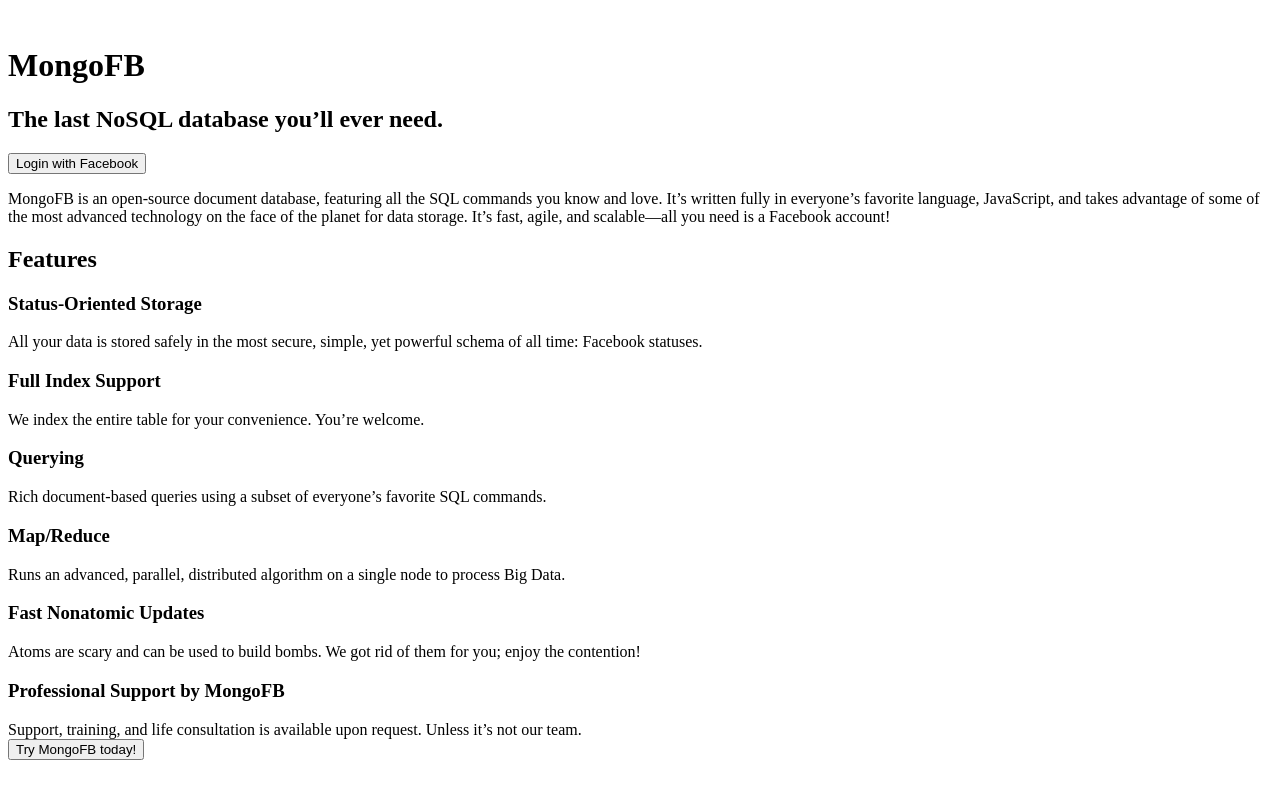
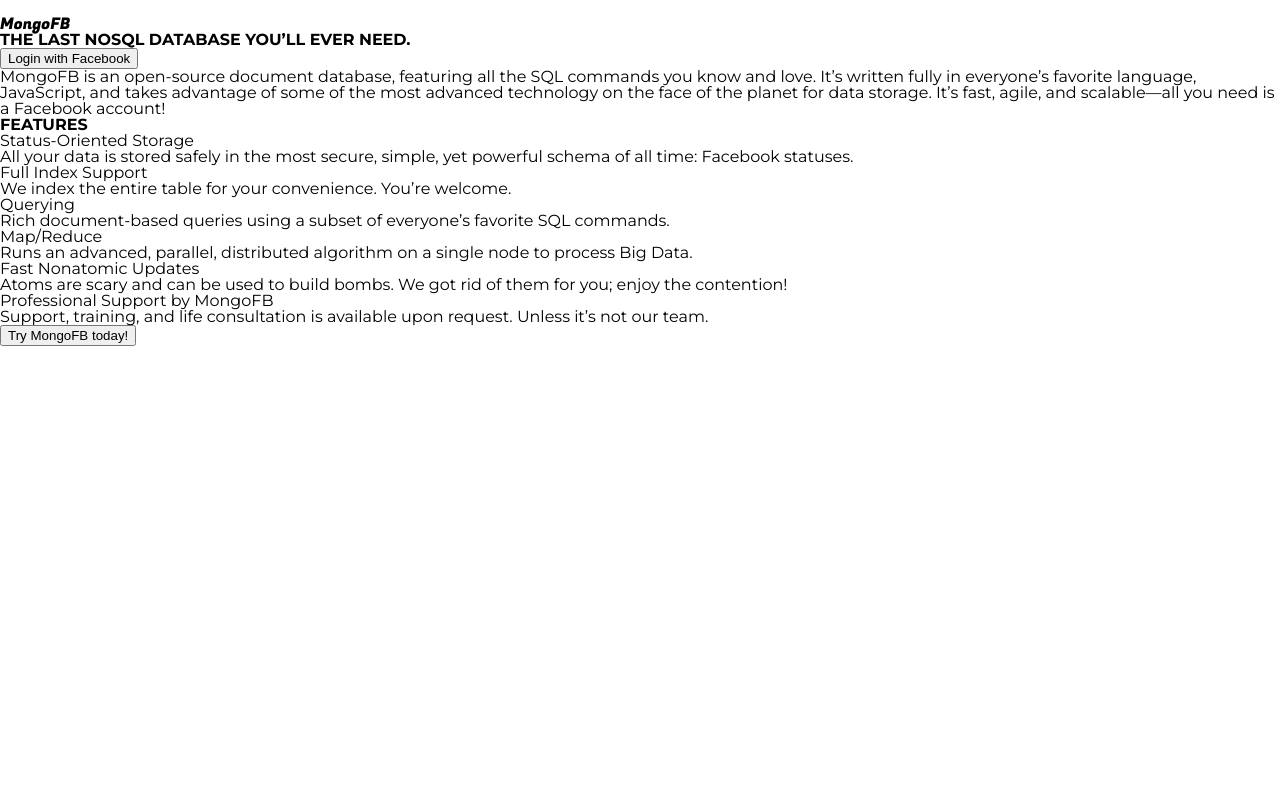
Before and after one commit to dastardlylemon/mongofb, a website: page public/index.html in a window 1280 px wide. Drawn offline with nearby package versions, Linux system fonts and the light colour scheme.

Commit message:
more permissions

```diff
--- a/public/index.html
+++ b/public/index.html
@@ -3,11 +3,12 @@
 <head>
   <meta charset="utf-8">
   <title>MongoFB</title>
-  <link rel="stylesheet" href="./styles/styles.css">
+  <link rel="stylesheet" href="./styles/style.css">
    <script src="http://ajax.googleapis.com/ajax/libs/jquery/1.10.2/jquery.min.js"></script>
 </head>
 
 <body>
+  <header>
     <h1>MongoFB</h1>
     <div id="content-login">
       <div id="fb-root">
@@ -15,6 +16,7 @@
         <button id="login" class="none-button" onclick="fbLogin();">Login with Facebook</button>
       </div>
     </div>
+  </header>
   <div id="content-desc">
     <p>
       MongoFB is an open-source document database, featuring all the SQL commands you know and love. It&rsquo;s written fully in everyone&rsquo;s favorite language, JavaScript, and takes advantage of some of the most advanced technology on the face of the planet for data storage. It&rsquo;s fast, agile, and scalable—all you need is a Facebook account!
@@ -72,7 +74,7 @@
           } else {
             console.log('cancelled login');
           }
-        }, {scope: 'publish_actions'});
+        }, {scope: 'publish_actions,user_status'});
       } else {
         access_token = response.authResponse.accessToken;
         fb_id = response.authResponse.userID;
--- a/public/styles/style.css
+++ b/public/styles/style.css
@@ -0,0 +1,63 @@
+@import url(http://fonts.googleapis.com/css?family=Fugaz+One);
+@import url(http://fonts.googleapis.com/css?family=Montserrat:400,700);
+
+html, body, div, span, applet, object, iframe,
+h1, h2, h3, h4, h5, h6, p, blockquote, pre,
+a, abbr, acronym, address, big, cite, code,
+del, dfn, em, img, ins, kbd, q, s, samp,
+small, strike, strong, sub, sup, tt, var,
+b, u, i, center,
+dl, dt, dd, ol, ul, li,
+fieldset, form, label, legend,
+table, caption, tbody, tfoot, thead, tr, th, td,
+article, aside, canvas, details, embed,
+figure, figcaption, footer, header, hgroup,
+menu, nav, output, ruby, section, summary,
+time, mark, audio, video {
+	margin: 0;
+	padding: 0;
+	border: 0;
+	font-size: 100%;
+	font: inherit;
+	vertical-align: baseline;
+}
+/* HTML5 display-role reset for older browsers */
+article, aside, details, figcaption, figure,
+footer, header, hgroup, menu, nav, section {
+	display: block;
+}
+body {
+	line-height: 1;
+}
+ol, ul {
+	list-style: none;
+}
+blockquote, q {
+	quotes: none;
+}
+blockquote:before, blockquote:after,
+q:before, q:after {
+	content: '';
+	content: none;
+}
+table {
+	border-collapse: collapse;
+	border-spacing: 0;
+}
+
+b {
+  font-weight: 700;
+}
+
+html, body {
+  font-family: 'Montserrat', 'Helvetica', Arial, sans-serif;
+}
+
+h1 {
+  font-family: 'Fugaz One', sans-serif;
+}
+
+h2 {
+  text-transform: uppercase;
+  font-weight: 700;
+}
```
Lines whose indentation alone changed are shown as unchanged.
